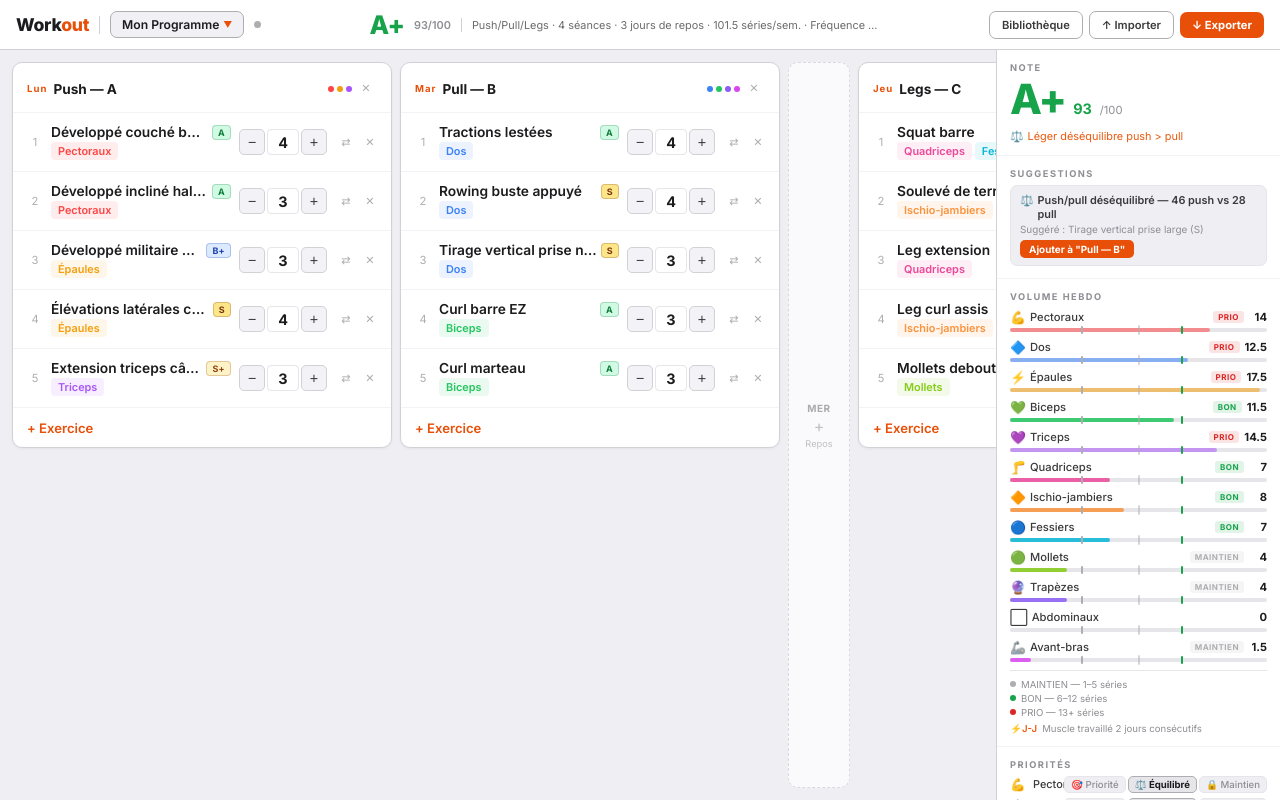
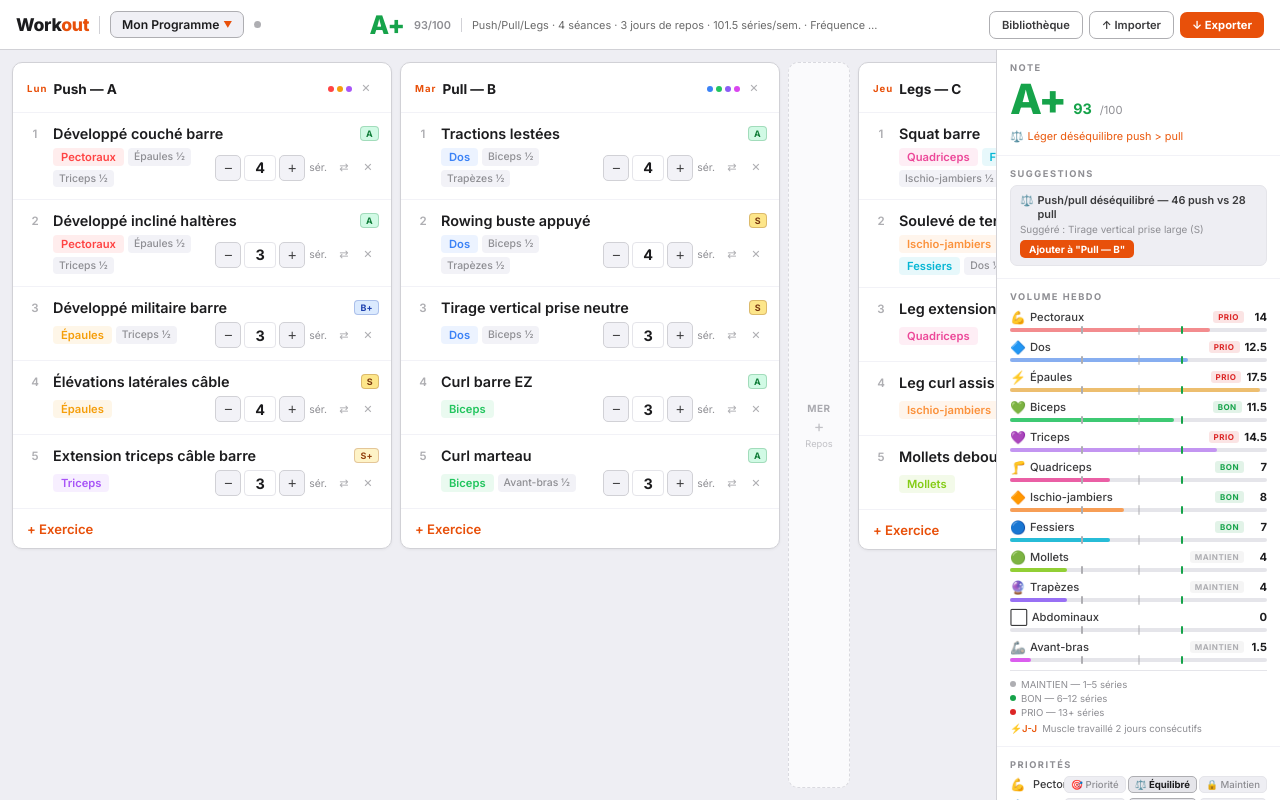
Before and after one commit to naxlamenax/workout-builder-light, a React (Vite) app: page / in a window 1280 px wide. Built offline with nearby package versions, Linux system fonts and the light colour scheme.

Commit message:
Add files via upload

```diff
--- a/src/App.jsx
+++ b/src/App.jsx
@@ -995,27 +995,38 @@ export default function WorkoutDashboard() {
                           onDragOver={e => e.preventDefault()}
                           onDrop={e => { e.stopPropagation(); onDrop(session.id, idx2); }}>
 
-                          <span style={{ fontSize:"0.7rem", color:C.textGhost, width:16, flexShrink:0, textAlign:"center" }}>{idx2+1}</span>
-
-                          <div style={{ flex:1, minWidth:0 }}>
-                            <div style={{ display:"flex", alignItems:"center", gap:4 }}>
+                          {/* Index */}
+                          <span className="ex-idx">{idx2+1}</span>
+
+                          {/* Two-line content */}
+                          <div style={{ flex:1, minWidth:0, display:"flex", flexDirection:"column", gap:6 }}>
+
+                            {/* Line 1 — name + tier */}
+                            <div style={{ display:"flex", alignItems:"center", gap:6 }}>
                               <span className="ex-name" onClick={() => setModal({ type:"exDetail", name:ex.name })}>
                                 {ex.name}
                               </span>
                               <TierBadge tier={exData?.tier} />
                             </div>
-                            {exData && (
-                              <div style={{ display:"flex", gap:3, marginTop:2, flexWrap:"wrap" }}>
-                                {exData.primary.map(m => (
-                                  <span key={m} style={{ fontSize:"0.68rem", fontWeight:600, padding:"2px 7px",
-                                    borderRadius:4, background:MUSCLE_COLOR[m]+"18", color:MUSCLE_COLOR[m] }}>{m}</span>
+
+                            {/* Line 2 — muscles + sets + actions */}
+                            <div style={{ display:"flex", alignItems:"center", gap:6, flexWrap:"nowrap" }}>
+                              {/* Muscle pills */}
+                              <div style={{ display:"flex", gap:4, flex:1, minWidth:0, flexWrap:"wrap" }}>
+                                {exData?.primary.map(m => (
+                                  <span key={m} style={{ fontSize:"0.7rem", fontWeight:600, padding:"2px 8px",
+                                    borderRadius:4, background:MUSCLE_COLOR[m]+"18", color:MUSCLE_COLOR[m],
+                                    whiteSpace:"nowrap" }}>{m}</span>
                                 ))}
-                              </div>
-                            )}
-                          </div>
-
-                          {/* Sets — inline input on click */}
-                          <div style={{ display:"flex", alignItems:"center", gap:2, flexShrink:0 }}>
+                                {exData?.secondary.map(m => (
+                                  <span key={m} style={{ fontSize:"0.65rem", fontWeight:500, padding:"2px 6px",
+                                    borderRadius:4, background:"#F2F2F7", color:C.textFaint,
+                                    whiteSpace:"nowrap" }}>{m} ½</span>
+                                ))}
+                              </div>
+
+                              {/* Sets control */}
+                              <div style={{ display:"flex", alignItems:"center", gap:3, flexShrink:0 }}>
                                 <button className="sets-btn" onClick={() => setSets(session.id, ex.id, ex.sets-1)}>−</button>
                                 <input
                                   className="sets-input"
@@ -1026,9 +1037,11 @@ export default function WorkoutDashboard() {
                                   onBlur={() => setFocusedSets(null)}
                                 />
                                 <button className="sets-btn" onClick={() => setSets(session.id, ex.id, ex.sets+1)}>+</button>
-                          </div>
-
-                          <div className="ex-actions">
+                                <span style={{ fontSize:"0.65rem", color:C.textFaint, marginLeft:1 }}>sér.</span>
+                              </div>
+
+                              {/* Actions */}
+                              <div style={{ display:"flex", gap:2, flexShrink:0 }}>
                                 <button className="ex-btn" title="Remplacer"
                                   onClick={() => { setModal({ type:"replaceEx", dayId:session.id, exId:ex.id }); setPickerSearch(""); }}>
                                   ⇄
@@ -1036,6 +1049,9 @@ export default function WorkoutDashboard() {
                                 <button className="ex-btn del" title="Supprimer" onClick={() => deleteEx(session.id, ex.id)}>
                                   ✕
                                 </button>
+                              </div>
+                            </div>
+
                           </div>
                         </div>
                       );
@@ -1598,10 +1614,11 @@ const CSS = `
 
   /* ── Exercise row ── */
   .ex-list { display:flex; flex-direction:column; }
-  .ex-row { display:flex; align-items:center; gap:8px; padding:11px 10px 11px 14px; border-bottom:1px solid #F2F2F7; cursor:grab; transition:background 0.1s; }
+  .ex-row { display:flex; align-items:flex-start; gap:10px; padding:12px 12px 12px 14px; border-bottom:1px solid #F2F2F7; cursor:grab; transition:background 0.1s; }
   .ex-row:last-of-type { border-bottom:none; }
   .ex-row:hover { background:#FAFAFA; }
-  .ex-name { font-size:0.86rem; font-weight:600; color:#1C1C1E; white-space:nowrap; overflow:hidden; text-overflow:ellipsis; flex:1; cursor:pointer; }
+  .ex-idx { font-size:0.72rem; font-weight:600; color:#AEAEB2; width:16px; text-align:center; flex-shrink:0; padding-top:2px; }
+  .ex-name { font-size:0.9rem; font-weight:600; color:#1C1C1E; white-space:nowrap; overflow:hidden; text-overflow:ellipsis; flex:1; cursor:pointer; }
   .ex-name:hover { color:#E8500A; }
 
   /* Sets — inline input */
@@ -1611,7 +1628,6 @@ const CSS = `
   .sets-input:focus { border-color:#E8500A; background:#FFF3EE; }
   .sets-input::-webkit-inner-spin-button, .sets-input::-webkit-outer-spin-button { -webkit-appearance:none; }
 
-  .ex-actions { display:flex; gap:2px; flex-shrink:0; }
   .ex-btn { background:none; border:none; font-size:0.7rem; color:#AEAEB2; cursor:pointer; padding:2px 4px; border-radius:4px; min-width:22px; min-height:22px; display:flex; align-items:center; justify-content:center; transition:all 0.1s; }
   .ex-btn:hover { background:#F2F2F7; color:#3A3A3C; }
   .ex-btn.del:hover { background:#FFF0F0; color:#EF4444; }
```
Lines whose indentation alone changed are shown as unchanged.
